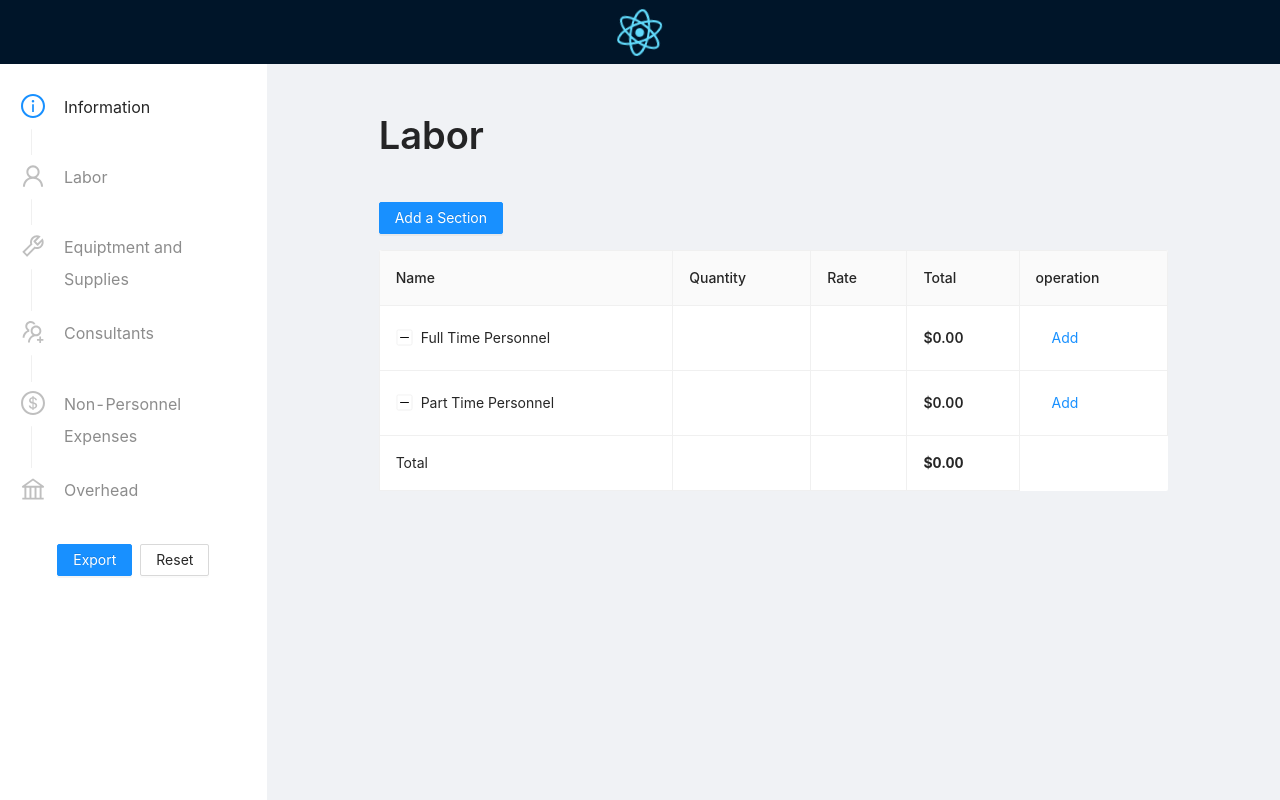
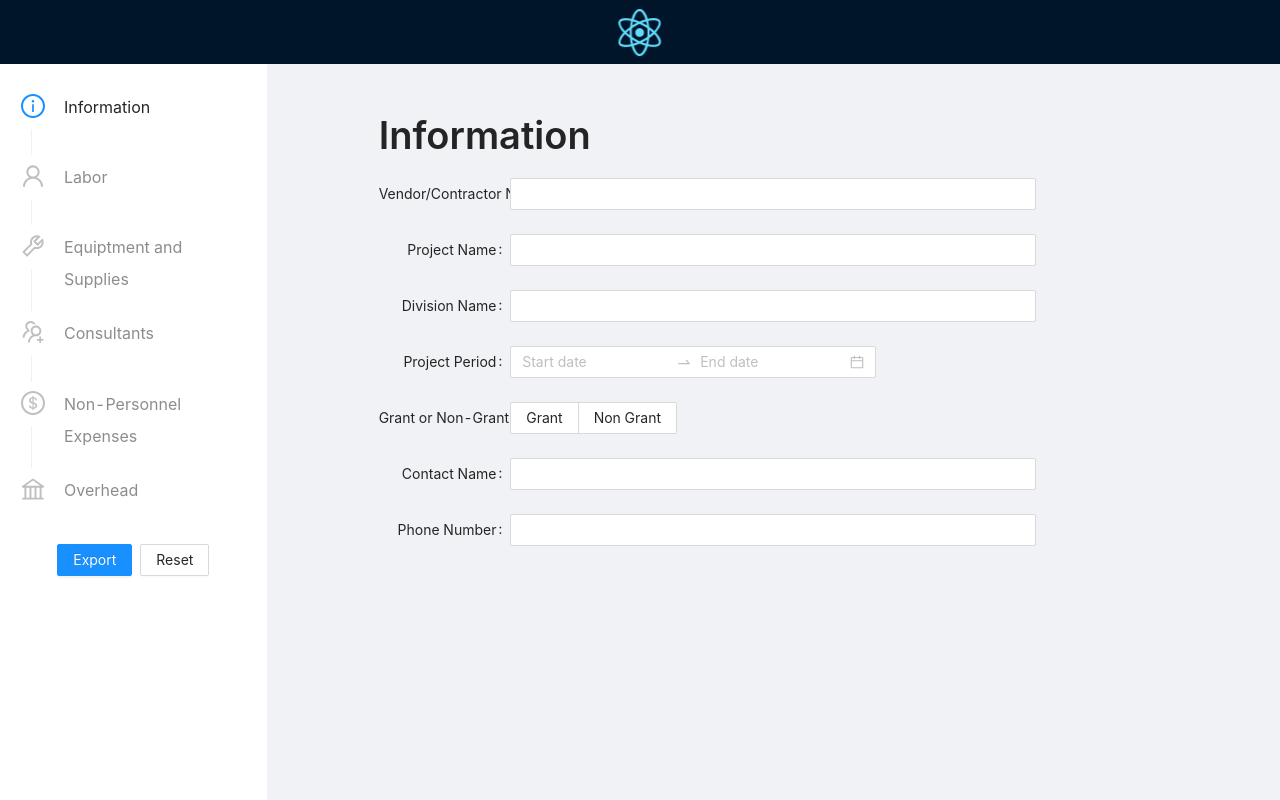
Before and after one commit to ryanjbudhu/BudgetForm, a React (Create React App) app: page / in a window 1280 px wide. Built offline with nearby package versions, Linux system fonts and the light colour scheme.

Commit message:
added info page with functionality

```diff
--- a/src/App.js
+++ b/src/App.js
@@ -15,10 +15,19 @@ function reducer(state, action) {
             newData[action.step].items = action.pageData;
             return { ...state, pages: newData };
         case "info": // action = {dataItem, infoData}
-            return {
-                ...state,
-                info: { ...state.info, [action.dataItem]: action.infoData },
-            };
+            let newInfo = state.info;
+            for (const [key, value] of Object.entries(action.payload)) {
+                if (value === undefined || value === null) continue;
+                if (key === "range") {
+                    const [start, end] = value;
+                    newInfo.start = start.unix();
+                    newInfo.end = end.unix();
+                } else {
+                    newInfo[key] = value;
+                }
+            }
+            console.log(newInfo);
+            return { ...state, info: newInfo };
         case "reset":
             return defaultData;
         default:
--- a/src/pages/Main/Main.js
+++ b/src/pages/Main/Main.js
@@ -3,6 +3,7 @@ import React from "react";
 import ExportCSV from "../../components/ExportCSV";
 import BudgetSteps from "../../components/BudgetSteps";
 import BudgetPage from "../BudgetPage";
+import BudgetInfo from "../BudgetInfo";
 
 import styles from "./Main.module.scss";
 import { Layout, Col, Row, Button, Space, Popconfirm } from "antd";
@@ -30,11 +31,18 @@ export default function Main(props) {
                     </div>
                 </Col>
                 <Col span={19} push={5}>
-                    <BudgetPage
-                        pageData={props.data.pages[props.step]}
-                        step={props.step}
-                        dispatch={props.dispatch}
-                    />
+                    {props.step === 0 ? (
+                        <BudgetInfo
+                            dispatch={props.dispatch}
+                            infoData={props.data.info}
+                        />
+                    ) : (
+                        <BudgetPage
+                            pageData={props.data.pages[props.step - 1]}
+                            step={props.step}
+                            dispatch={props.dispatch}
+                        />
+                    )}
                 </Col>
             </Row>
         </Content>
```
